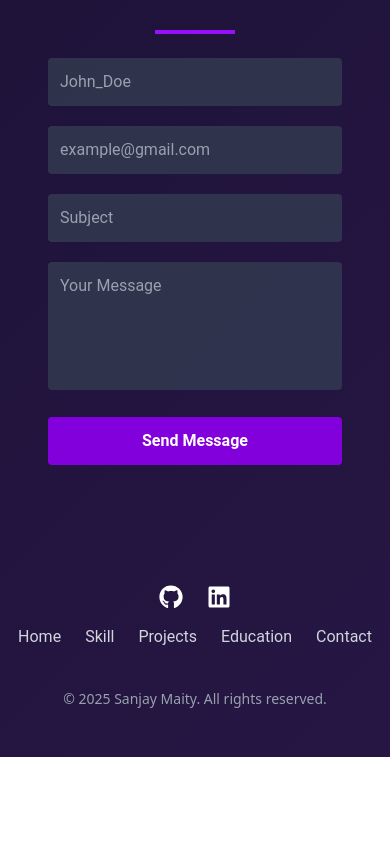
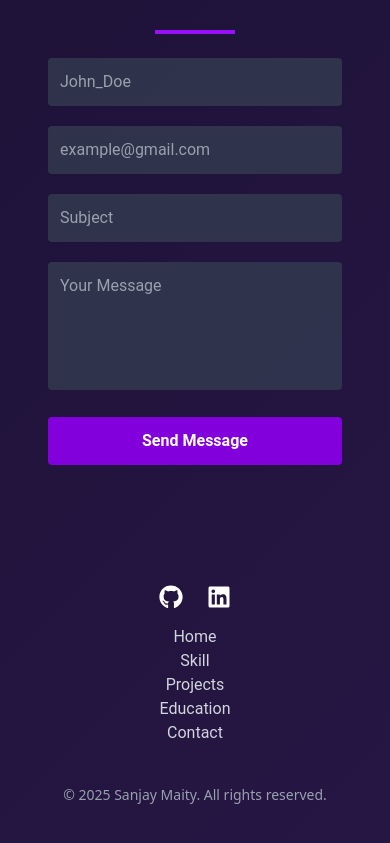
Before and after one commit to SanjayMaity15/portfolio, a React (Vite) app: page / in a window 390 px wide. Shown: the part 5636-6479 px from the top of the page. Before the commit the page ends 6393 px from the top, so only its background shows below. Built offline with nearby package versions, Linux system fonts and the light colour scheme.

Commit message:
bugs fixed

```diff
--- a/src/components/Layout/footer/Footer.jsx
+++ b/src/components/Layout/footer/Footer.jsx
@@ -6,7 +6,7 @@ const Footer = () => {
 		<section className="pt-16">
 			<div className="section-container text-gray-300 py-8 mx-auto px-4 flex flex-col-reverse items-center justify-center gap-4">
 				{/* Center: Navigation Links */}
-				<nav className="flex space-x-6">
+				<nav className="flex md:space-x-6 md:flex-row flex-col items-center text-center justify-center">
 					<a href="/" className="hover:text-purple-500 transition">
 						Home
 					</a>
@@ -54,7 +54,6 @@ const Footer = () => {
 					</a>
 				</div>
 			</div>
-
 			{/* Bottom copyright */}
 			<div className="text-center text-gray-400 mb-12 text-sm mt-6">
 				&copy; {new Date().getFullYear()} Sanjay Maity. All rights
```
